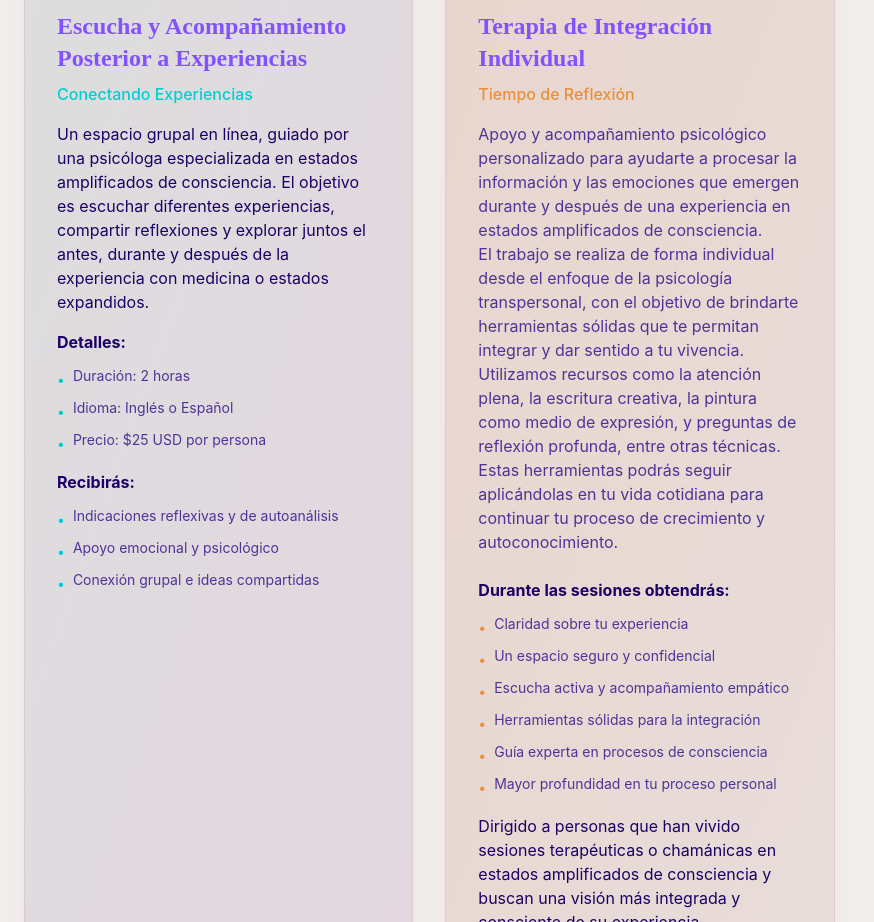
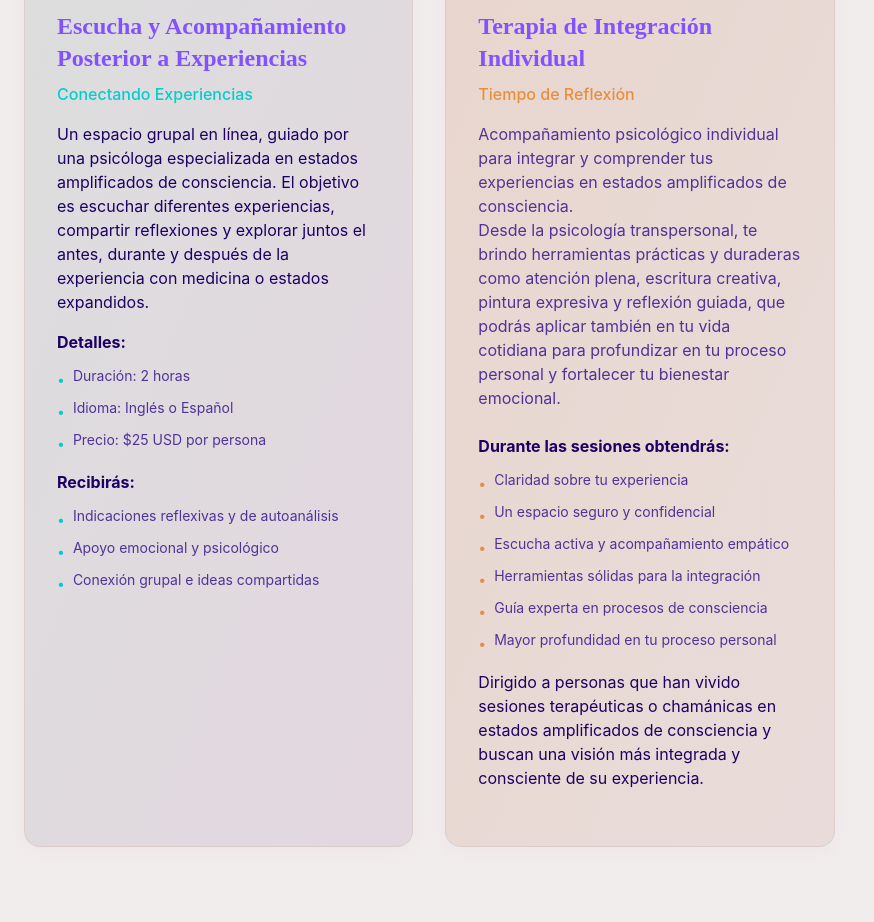
Before and after one commit to loveruleslife/paocha-mindbloom-site, a React (Vite) app: page / in a window 1280 px wide. Shown: the part 4000-4922 px from the top of the page, without its empty margins (0-874 px from the left). Built offline with nearby package versions, Linux system fonts and the light colour scheme; the HTML template or start-up script is replaced by a standard one.

Commit message:
Refactor Individual Integration Therapy

```diff
--- a/src/contexts/LanguageContext.tsx
+++ b/src/contexts/LanguageContext.tsx
@@ -110,7 +110,7 @@ const translations = {
 
     'service.individual.title': 'Terapia de Integración Individual',
     'service.individual.subtitle': 'Tiempo de Reflexión',
-    'service.individual.description': 'Apoyo y acompañamiento psicológico personalizado para ayudarte a procesar la información y las emociones que emergen durante y después de una experiencia en estados amplificados de consciencia.\nEl trabajo se realiza de forma individual desde el enfoque de la psicología transpersonal, con el objetivo de brindarte herramientas sólidas que te permitan integrar y dar sentido a tu vivencia.\nUtilizamos recursos como la atención plena, la escritura creativa, la pintura como medio de expresión, y preguntas de reflexión profunda, entre otras técnicas. Estas herramientas podrás seguir aplicándolas en tu vida cotidiana para continuar tu proceso de crecimiento y autoconocimiento.',
+    'service.individual.description': 'Acompañamiento psicológico individual para integrar y comprender tus experiencias en estados amplificados de consciencia.\nDesde la psicología transpersonal, te brindo herramientas prácticas y duraderas como atención plena, escritura creativa, pintura expresiva y reflexión guiada, que podrás aplicar también en tu vida cotidiana para profundizar en tu proceso personal y fortalecer tu bienestar emocional.',
     'service.individual.gain': 'Durante las sesiones obtendrás:',
     'service.individual.features': ['Claridad sobre tu experiencia', 'Un espacio seguro y confidencial', 'Escucha activa y acompañamiento empático', 'Herramientas sólidas para la integración', 'Guía experta en procesos de consciencia', 'Mayor profundidad en tu proceso personal'],
     'service.individual.closing': 'Dirigido a personas que han vivido sesiones terapéuticas o chamánicas en estados amplificados de consciencia y buscan una visión más integrada y consciente de su experiencia.',
@@ -250,7 +250,7 @@ const translations = {
 
     'service.individual.title': 'Individual Integration Therapy',
     'service.individual.subtitle': 'Reflection Time',
-    'service.individual.description': 'Personalized psychological support and accompaniment to help you process the information and emotions that emerge during and after an experience in amplified states of consciousness.\nThe work is carried out individually from a transpersonal psychology approach, with the goal of providing you with solid tools that allow you to integrate and make sense of your experience.\nWe use resources such as mindfulness, creative writing, painting as a means of expression, and deep reflection questions, among other techniques. You can continue applying these tools in your daily life to continue your process of growth and self-knowledge.',
+    'service.individual.description': 'Individual psychological accompaniment to integrate and understand your experiences in amplified states of consciousness.\nFrom transpersonal psychology, I provide you with practical and lasting tools such as mindfulness, creative writing, expressive painting, and guided reflection, which you can also apply in your daily life to deepen your personal process and strengthen your emotional well-being.',
     'service.individual.gain': 'During the sessions you will gain:',
     'service.individual.features': ['Clarity about your experience', 'A safe and confidential space', 'Active listening and empathetic accompaniment', 'Solid tools for integration', 'Expert guidance in consciousness processes', 'Greater depth in your personal process'],
     'service.individual.closing': 'Aimed at people who have experienced therapeutic or shamanic sessions in amplified states of consciousness and seek a more integrated and conscious view of their experience.',
```
